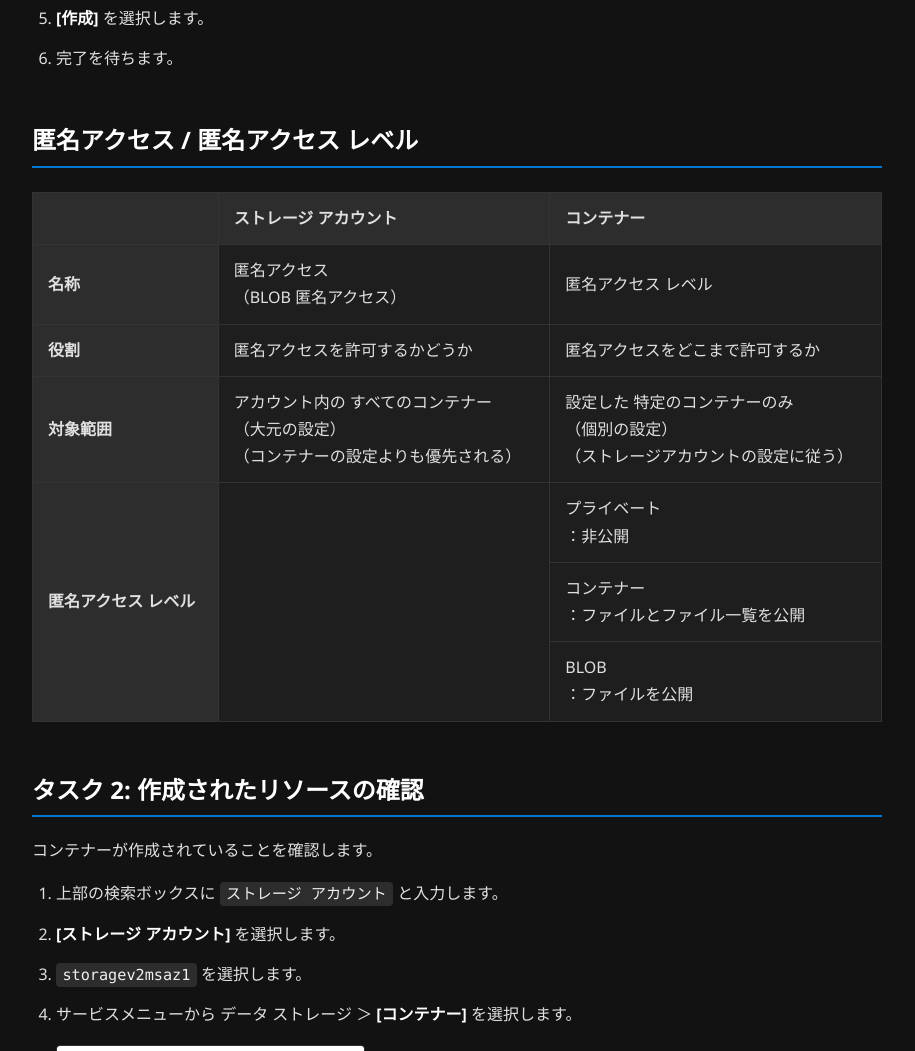
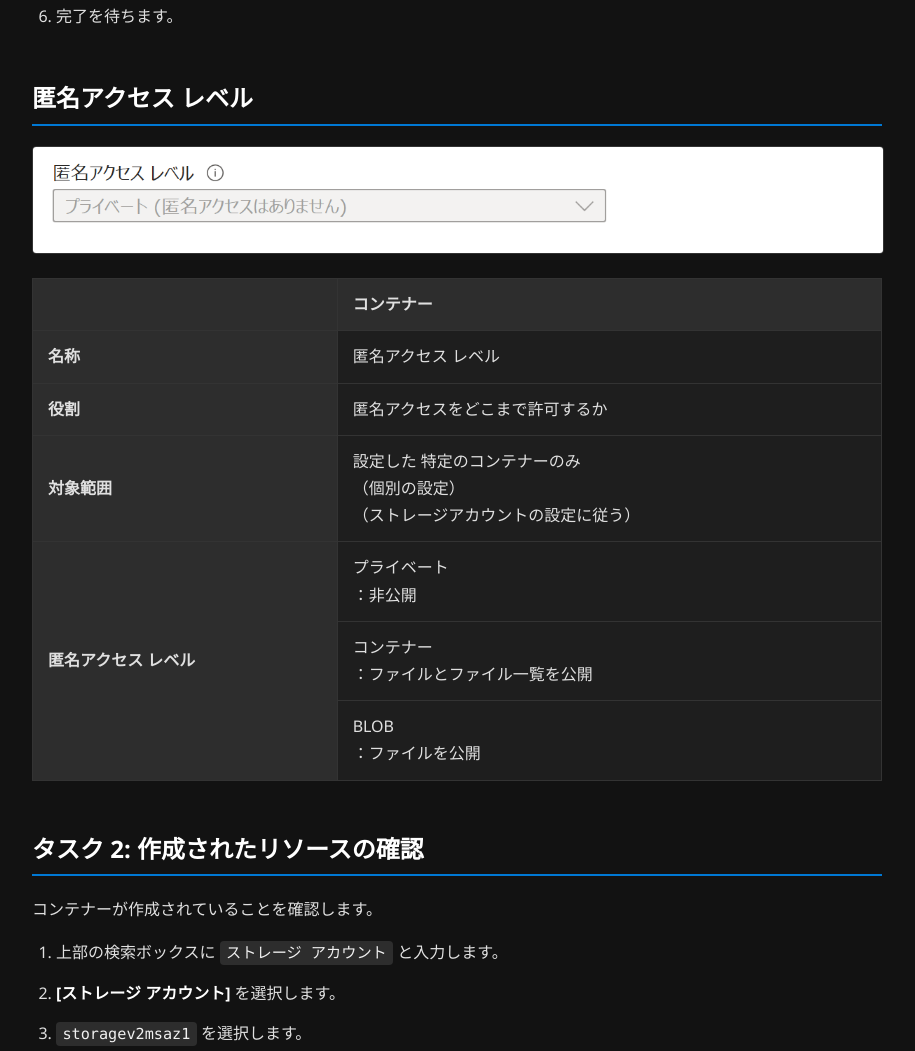
Before and after one commit to seijit/azure-az-900, a plain HTML site: page msaz-storage-container-1.html in a window 1280 px wide. Shown: the part 3243-4294 px from the top of the page, without its empty margins (183-1098 px from the left). Drawn offline with Linux system fonts and the light colour scheme.

Commit message:
Update HTML

```diff
--- a/msaz-storage-container-1.html
+++ b/msaz-storage-container-1.html
@@ -102,6 +102,62 @@
         <li>完了を待ちます。</li>
       </ol>
 
+      <h2>匿名アクセス レベル</h2>
+          <img src="./data/msazure/storage-new-container-1.png">
+      <div class="table-container">
+        <table>
+          <thead>
+            <tr>
+              <th scope="col"> </th>
+              <th scope="col">コンテナー</th>
+            </tr>
+          </thead>
+          <tbody>
+            <tr>
+              <th scope="row">名称</th>
+              <td>匿名アクセス レベル</td>
+            </tr>
+            <tr>
+              <th scope="row">役割</th>
+              <td>匿名アクセスをどこまで許可するか</td>
+            </tr>
+            <tr>
+              <th scope="row">対象範囲</th>
+              <td>設定した 特定のコンテナーのみ<br>（個別の設定）<br>（ストレージアカウントの設定に従う）</td>
+            </tr>
+            <tr>
+              <th scope="row" rowspan="3">匿名アクセス レベル</th>
+              <td>プライベート<br>：非公開</td>
+            </tr>
+            <tr>
+              <td>コンテナー<br>：ファイルとファイル一覧を公開</td>
+            </tr>
+            <tr>
+              <td>BLOB<br>：ファイルを公開</td>
+            </tr>
+          </tbody>
+        </table>
+      </div>
+
+
+      <h2>タスク 2: 作成されたリソースの確認</h2>
+      <p>コンテナーが作成されていることを確認します。</p>
+      <ol>
+        <li>上部の検索ボックスに <code>ストレージ アカウント</code> と入力します。</li>
+        <li><strong>[ストレージ アカウント]</strong> を選択します。</li>
+        <li><code>storagev2msaz1</code> を選択します。</li>
+        <li>サービスメニューから データ ストレージ ＞ <strong>[コンテナー]</strong> を選択します。
+          <img src="./data/msazure/storage-menu.png">
+        </li>
+        <li><code>storage-container</code> が存在することを確認します。
+          <img src="./data/msazure/created-container.png">
+        </li>
+        <li>匿名アクセス レベル が <code>プライベート</code> であることを確認します。
+        </li>
+      </ol>
+
+
+
       <h2>匿名アクセス / 匿名アクセス レベル</h2>
       <div class="table-container">
         <table>
@@ -144,31 +200,6 @@
       </div>
 
 
-      <h2>タスク 2: 作成されたリソースの確認</h2>
-      <p>コンテナーが作成されていることを確認します。</p>
-      <ol>
-        <li>上部の検索ボックスに <code>ストレージ アカウント</code> と入力します。</li>
-        <li><strong>[ストレージ アカウント]</strong> を選択します。</li>
-        <li><code>storagev2msaz1</code> を選択します。</li>
-        <li>サービスメニューから データ ストレージ ＞ <strong>[コンテナー]</strong> を選択します。
-          <img src="./data/msazure/storage-menu.png">
-        </li>
-        <li><code>storage-container</code> が存在することを確認します。
-          <img src="./data/msazure/created-container.png">
-        </li>
-        <li>匿名アクセス レベル が <code>プライベート</code> であることを確認します。
-        </li>
-      </ol>
-
-
-      <h3>匿名アクセス マトリクス表</h3>
-      <p>ストレージアカウントの設定が コンテナーの設定よりも優先されます。<br>
-        - ストレージアカウントが 匿名アクセス無効 の場合、すべてのコンテナーは 匿名アクセス無効<br>
-        - ストレージアカウントが 匿名アクセス有効 の場合、コンテナーごとに 匿名アクセスレベルを選択可能<br>
-      </p>
-      <img src="./data/msazure/storage-account-container.png">
-
-
       <h2>リソースをクリーンアップする場合</h2>
       <h3><a href="msaz-rg.html#cleanup">リソース グループを削除する</a></h3>
       <h4><br><a href="index.html">← 目次に戻る</a></h4>
```
Also changed, not shown: az-summary-storage.html (+1 -0 lines), msaz-storage-account-1.html (+1 -0 lines), msaz-storage-blob-2.html (+3 -0 lines), msaz-storage-security-1.html (+7 -2 lines), data/msazure/storage-account-confirm-security.png (renamed from data/msazure/storage-account-confirm-1.png), data/msazure/storage-new-container-1.png (added), data/msazure/storage-new-container.png.
